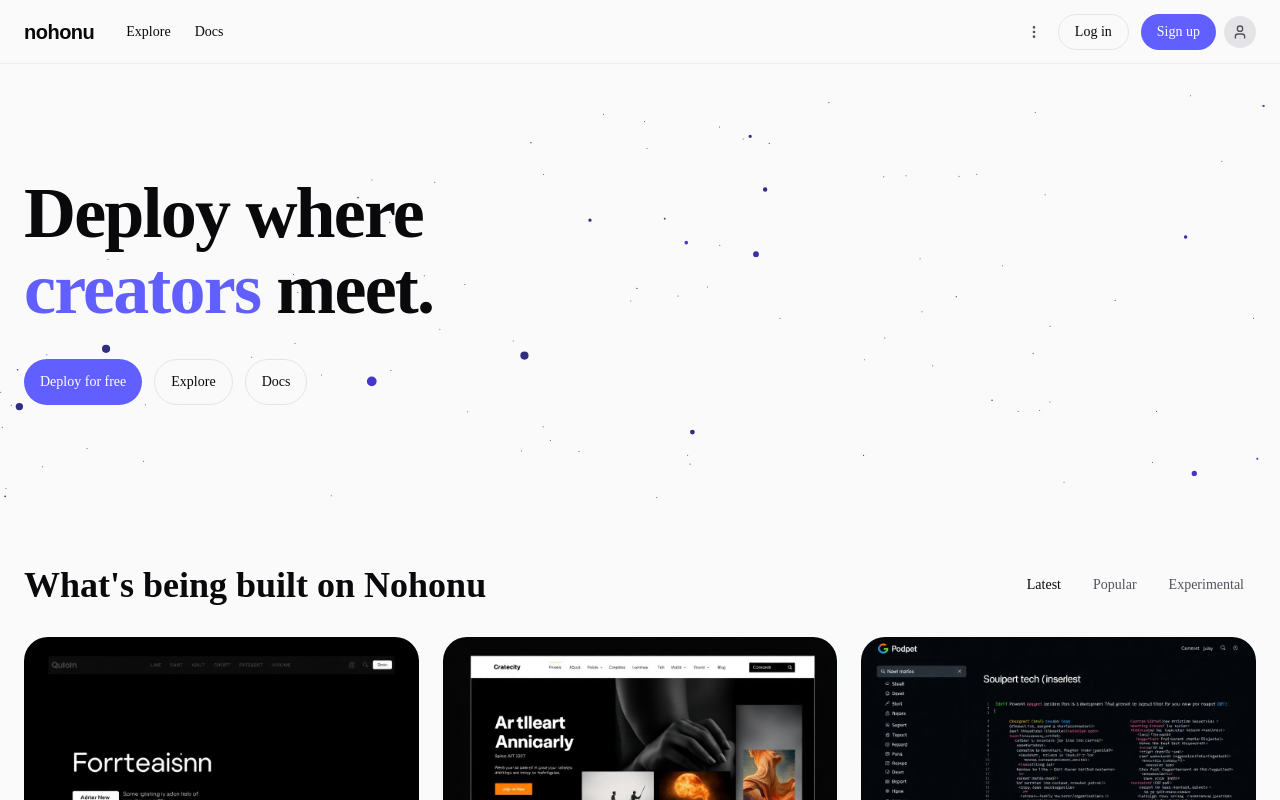
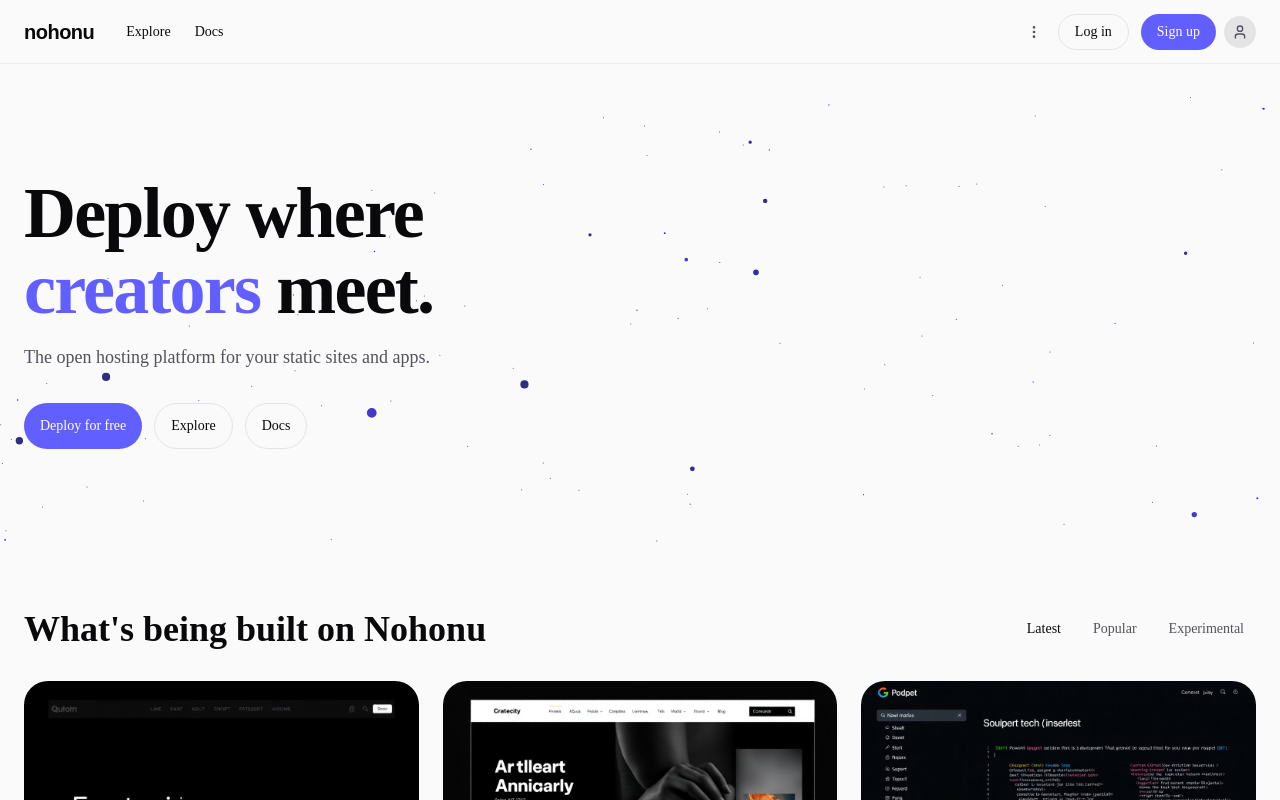
Before and after one commit to petermichon/nohonu, a React (Vite) app in the folder frontend/: page / in a window 1280 px wide. Built offline with nearby package versions, Linux system fonts and the light colour scheme.

Commit message:
refactor: reorder font options and add tagline to home page hero

```diff
--- a/frontend/src/components/TopBar.tsx
+++ b/frontend/src/components/TopBar.tsx
@@ -207,19 +207,19 @@
           { value: 'serif', label: 'Serif' },
           { value: 'cursive', label: 'Cursive' },
           { value: 'monospace', label: 'Monospace', divider: true },
+          { value: 'outfit', label: 'Outfit' },
+          { value: 'mona-sans', label: 'Mona Sans' },
           { value: 'inter', label: 'Inter' },
           { value: 'noto-sans', label: 'Noto Sans' },
           { value: 'roboto', label: 'Roboto' },
           { value: 'open-sans', label: 'Open Sans' },
           { value: 'oswald', label: 'Oswald' },
-          { value: 'outfit', label: 'Outfit' },
           { value: 'raleway', label: 'Raleway' },
           { value: 'montserrat', label: 'Montserrat' },
           { value: 'exo', label: 'Exo' },
           { value: 'exo-2', label: 'Exo 2' },
           { value: 'rubik', label: 'Rubik' },
           { value: 'cinzel', label: 'Cinzel' },
-          { value: 'mona-sans', label: 'Mona Sans' },
           { value: 'noto-sans-mono', label: 'Noto Sans Mono' },
           { value: 'atkinson', label: 'Atkinson Hyperlegible Next' },
           { value: 'figtree', label: 'Figtree' },
--- a/frontend/src/pages/Home.tsx
+++ b/frontend/src/pages/Home.tsx
@@ -193,9 +193,12 @@
           </div>
           <div className="relative flex items-center gap-12">
             <div className="max-w-2xl">
-              <h1 className="text-5xl md:text-7xl font-bold tracking-tight mb-8 leading-[1.05] text-balance text-zinc-950 dark:text-zinc-50 animate-fade-in">
+              <h1 className="text-5xl md:text-7xl font-bold tracking-tight mb-4 leading-[1.05] text-balance text-zinc-950 dark:text-zinc-50 animate-fade-in">
                 Deploy where <span className={accentColorValues.text}>creators</span> meet.
               </h1>
+              <p className="text-lg text-zinc-600 dark:text-zinc-400 mb-8 animate-fade-in">
+                The open hosting platform for your static sites and apps.
+              </p>
               <div className="flex items-center gap-3 animate-fade-in-delayed">
                 <Link
                   to="/signup"
```
